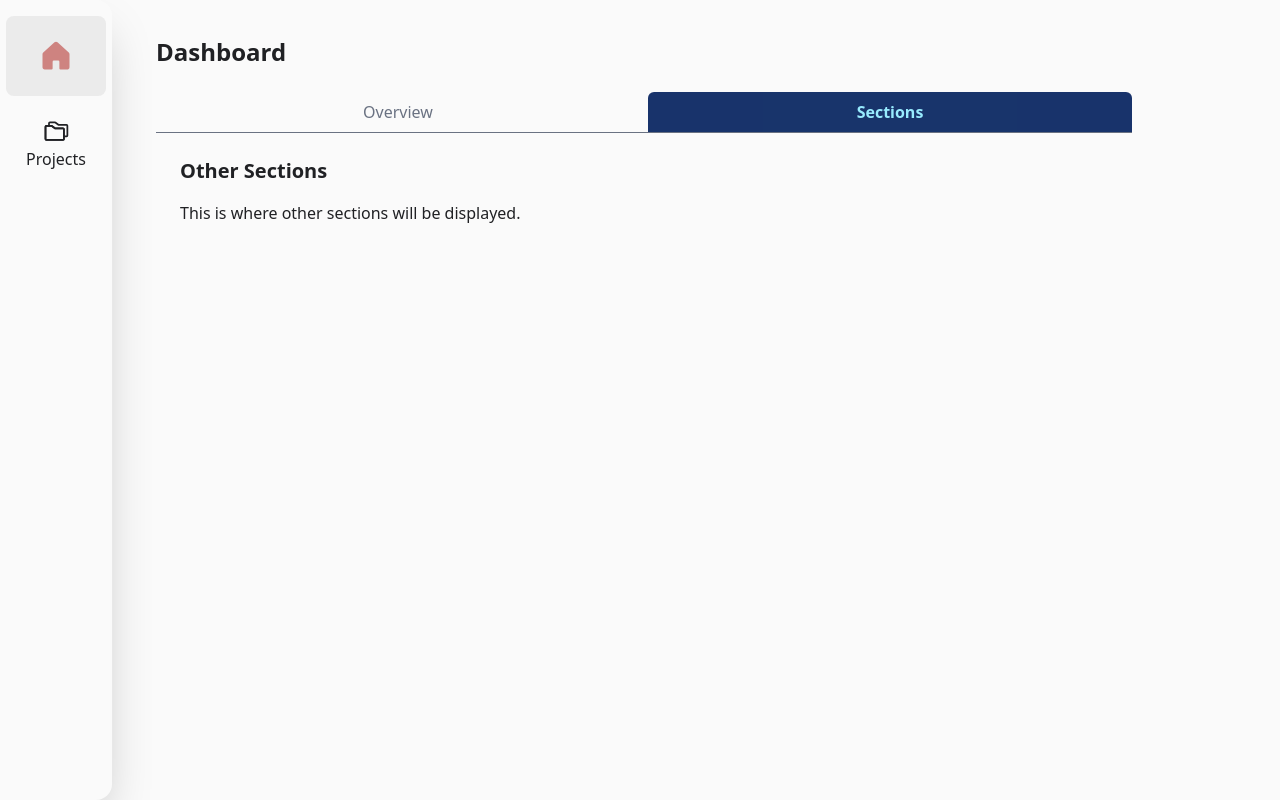
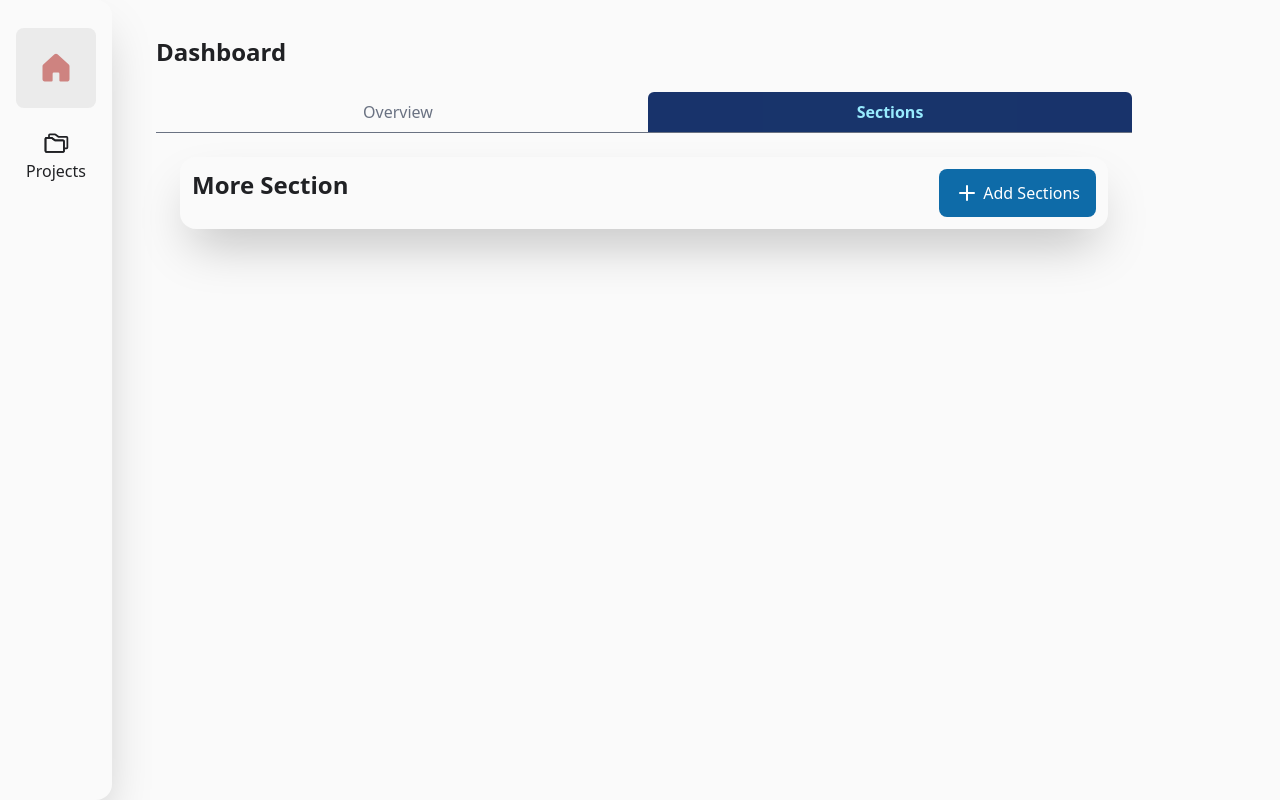
Before and after one commit to kaniz-naqvi/EMS, a React (Vite) app in the folder Client/: page /dashboard/home in a window 1280 px wide. Both pictures are taken after a click on the button "Sections". Built offline with nearby package versions, Linux system fonts and the light colour scheme.

Commit message:
Add OtherSectionsTab

```diff
--- a/Client/src/Pages/Dashboard/Dashboard.jsx
+++ b/Client/src/Pages/Dashboard/Dashboard.jsx
@@ -12,7 +12,7 @@ const Dashboard = ({ navLinks }) => {
     >
       <div className="flex w-full h-full gap-2">
         <div className="w-28">
-          <NavBar navLinks={navLinks} />
+          <NavBar navLinks={navLinks} colors={colors} />
         </div>
 
         <div className="overflow-y-auto w-[80%] m-3">
--- a/Client/src/Pages/Home/Home.jsx
+++ b/Client/src/Pages/Home/Home.jsx
@@ -2,30 +2,20 @@ import React from "react";
 import { useTheme } from "@/styles/theme";
 import TabComponent from "@/components/Atoms/Tabs/TabComponent";
 import OverviewTab from "@/components/Molecules/UserHome/OverviewTab";
-
-const SectionsComponent = () => (
-  <div>
-    <h2 className="text-xl font-bold mb-4">Other Sections</h2>
-    <p>This is where other sections will be displayed.</p>
-  </div>
-);
+import OtherSectionsTab from "@/components/Molecules/UserHome/OtherSectionsTab";
 
 const Home = () => {
   const theme = useTheme();
 
   const tabs = [
-    { name: "Overview", component: <OverviewTab /> },
-    { name: "Sections", component: <SectionsComponent /> },
+    { name: "Overview", component: <OverviewTab theme={theme} /> },
+    { name: "Sections", component: <OtherSectionsTab theme={theme} /> },
   ];
 
   return (
     <div className="p-6">
       <h1 className="text-2xl font-bold mb-6">Dashboard</h1>
-      <TabComponent
-        tabs={tabs}
-        primaryColor={theme.primary}
-        variant="default"
-      />
+      <TabComponent tabs={tabs} variant="default" />
     </div>
   );
 };
--- a/Client/src/components/Atoms/Buttons/Buttons.jsx
+++ b/Client/src/components/Atoms/Buttons/Buttons.jsx
@@ -3,15 +3,15 @@ import React from "react";
 const Button = ({
   children,
   variant = "primary", // 'primary' | 'secondary' | 'ghost'
-  color, // Accept color from parent
+  color = "#0E6BA8", // Accept color from parent
   onClick,
   disabled = false,
   className = "",
   style = {},
-  rounded = "rounded",
+  rounded = "rounded-lg",
   ...props
 }) => {
-  const baseClasses = `px-4 cursor-pointer py-2 ${rounded} transition font-medium focus:outline-none focus:ring-2 focus:ring-offset-2`;
+  const baseClasses = `px-4 flex items-center gap-1 cursor-pointer py-2 ${rounded} transition font-medium focus:outline-none focus:ring-2 focus:ring-offset-2`;
 
   // Use passed color or fallback to current text color
   const buttonColor = color || "currentColor";
--- a/Client/src/components/Atoms/Card/Card.jsx
+++ b/Client/src/components/Atoms/Card/Card.jsx
@@ -8,7 +8,7 @@ const Card = ({
 }) => {
   return (
     <div
-      className={`h-auto ${rounded} ${heightAndWidth} shadow-2xl drop-shadow-[0_4px_10px_rgba(255,255,255,0.2)]`}
+      className={`h-auto p-3 ${rounded} ${heightAndWidth} shadow-2xl drop-shadow-[0_4px_10px_rgba(255,255,255,0.2)]`}
       style={{ background: background }}
     >
       {children}
--- a/Client/src/components/Atoms/Card/CardWithEditDeleteIcon.jsx
+++ b/Client/src/components/Atoms/Card/CardWithEditDeleteIcon.jsx
@@ -12,7 +12,7 @@ const CardWithEditDeleteIcon = ({
   onEdit,
   onDelete,
   showActions = true,
-  primaryColor,
+  primaryColor = "#0E6BA8",
   background,
   rounded,
 }) => {
--- a/Client/src/components/Atoms/Modals/Modal.jsx
+++ b/Client/src/components/Atoms/Modals/Modal.jsx
@@ -1,6 +1,7 @@
 import { useTheme } from "@/styles/theme";
 import React from "react";
 import Button from "../Buttons/Buttons";
+import { Check, Plus } from "lucide-react";
 
 const Modal = ({
   isOpen,
@@ -44,7 +45,18 @@ const Modal = ({
               {cancelText}
             </Button>
             <Button variant="primary" color={theme.primary} onClick={onConfirm}>
-              {confirmText}
+              {confirmText === "Confirm" ? (
+                <>
+                  <Check /> {confirmText}
+                </>
+              ) : confirmText === "Add" ? (
+                <>
+                  <Plus />
+                  {confirmText}
+                </>
+              ) : (
+                { confirmText }
+              )}
             </Button>
           </div>
         )}
--- /dev/null
+++ b/Client/src/components/Atoms/Shared/Input.jsx
@@ -0,0 +1,55 @@
+import React, { useState } from "react";
+import { Eye, EyeOff } from "lucide-react";
+import { getIcon } from "@/utils/helpers/iconsHelper";
+
+const InputComponent = ({
+  type = "text",
+  icon: iconName,
+  backgroundColor,
+  className = "",
+  ...props
+}) => {
+  const [showPassword, setShowPassword] = useState(false);
+  const Icon = iconName ? getIcon(iconName) : null;
+
+  const inputType = type === "password" && showPassword ? "text" : type;
+
+  return (
+    <div
+      className={`relative flex items-center rounded-xl shadow-sm border transition-all focus-within:ring-2 ${className}`}
+      style={{
+        backgroundColor,
+        borderColor: "#9ca3af",
+      }}
+    >
+      {Icon && (
+        <div className="absolute left-3 text-gray-500 hover:text-gray-700 transition-colors">
+          <Icon size={20} />
+        </div>
+      )}
+
+      <input
+        type={inputType}
+        className={`w-full py-3 px-4 text-sm rounded-xl focus:outline-none bg-transparent placeholder-gray-400 transition-all ${
+          Icon ? "pl-10" : "pl-4"
+        } ${type === "password" ? "pr-12" : "pr-4"}`}
+        style={{
+          borderColor: "#9ca3af",
+        }}
+        {...props}
+      />
+
+      {type === "password" && (
+        <button
+          type="button"
+          className="absolute right-3 p-2 rounded-full hover:bg-gray-200 hover:bg-opacity-50 text-gray-500 hover:text-gray-700 transition-colors cursor-pointer"
+          onClick={() => setShowPassword(!showPassword)}
+        >
+          {showPassword ? <EyeOff size={20} /> : <Eye size={20} />}
+        </button>
+      )}
+    </div>
+  );
+};
+
+export default InputComponent;
--- /dev/null
+++ b/Client/src/components/Atoms/Shared/headings.jsx
@@ -0,0 +1,27 @@
+import React from "react";
+
+const H1 = ({ children, className = "", ...props }) => (
+  <h1 className={`text-4xl font-bold mb-6 ${className}`} {...props}>
+    {children}
+  </h1>
+);
+
+const H2 = ({ children, className = "", ...props }) => (
+  <h2 className={`text-3xl font-bold mb-5 ${className}`} {...props}>
+    {children}
+  </h2>
+);
+
+const H3 = ({ children, className = "", ...props }) => (
+  <h3 className={`text-2xl font-semibold mb-4 ${className}`} {...props}>
+    {children}
+  </h3>
+);
+
+const H4 = ({ children, className = "", ...props }) => (
+  <h4 className={`text-xl font-semibold mb-3 ${className}`} {...props}>
+    {children}
+  </h4>
+);
+
+export { H1, H2, H3, H4 };
--- a/Client/src/components/Atoms/Tabs/TabComponent.jsx
+++ b/Client/src/components/Atoms/Tabs/TabComponent.jsx
@@ -3,7 +3,7 @@ import React, { useState } from "react";
 
 const TabComponent = ({
   tabs = [],
-  primaryColor,
+  primaryColor = "#0E6BA8",
   variant = "default", // 'default' | 'pill' | 'underline' | 'vertical'
   className = "",
 }) => {
--- a/Client/src/components/Molecules/NavBar/NavBar.jsx
+++ b/Client/src/components/Molecules/NavBar/NavBar.jsx
@@ -4,10 +4,9 @@ import React from "react";
 import "@/styles/nav.css";
 import { useLocation, useNavigate } from "react-router-dom";
 
-const NavBar = ({ navLinks }) => {
+const NavBar = ({ navLinks, colors }) => {
   const navigate = useNavigate();
   const location = useLocation();
-  const colors = useTheme();
 
   return (
     <nav className="max-w-28 h-full">
--- /dev/null
+++ b/Client/src/components/Molecules/UserHome/OtherSectionsTab.jsx
@@ -0,0 +1,36 @@
+import Button from "@/components/Atoms/Buttons/Buttons";
+import Card from "@/components/Atoms/Card/Card";
+import Modal from "@/components/Atoms/Modals/Modal";
+import { H3 } from "@/components/Atoms/Shared/headings";
+import InputComponent from "@/components/Atoms/Shared/Input";
+import { Plus } from "lucide-react";
+import React, { useState } from "react";
+
+const OtherSectionsTab = ({ theme }) => {
+  // states
+  const [openModal, setOpenModal] = useState(false);
+  //ui
+  const background = theme?.background;
+  return (
+    <>
+      <Modal
+        isOpen={openModal}
+        onClose={() => setOpenModal(false)}
+        title="Add More Sections"
+        confirmText="Add"
+      >
+        <InputComponent backgroundColor={background} type="password" />
+      </Modal>
+      <Card background={background}>
+        <div className="flex justify-between w-full">
+          <H3>More Section</H3>
+          <Button color={theme?.primary} onClick={() => setOpenModal(true)}>
+            <Plus /> Add Sections
+          </Button>
+        </div>
+      </Card>
+    </>
+  );
+};
+
+export default OtherSectionsTab;
--- a/Client/src/utils/routes/routes.js
+++ b/Client/src/utils/routes/routes.js
@@ -2,7 +2,6 @@ import { lazy } from "react";
 import { getIcon } from "../helpers/iconsHelper";
 import { LAYOUT_DASHBOARD, urls } from "./route-paths";
 import { URL_Name } from "./url-names";
-
 // components
 const Home = lazy(() => import("@/Pages/Home/Home"));
 const Projects = lazy(() => import("@/Pages/Projects/Projects"));
```
